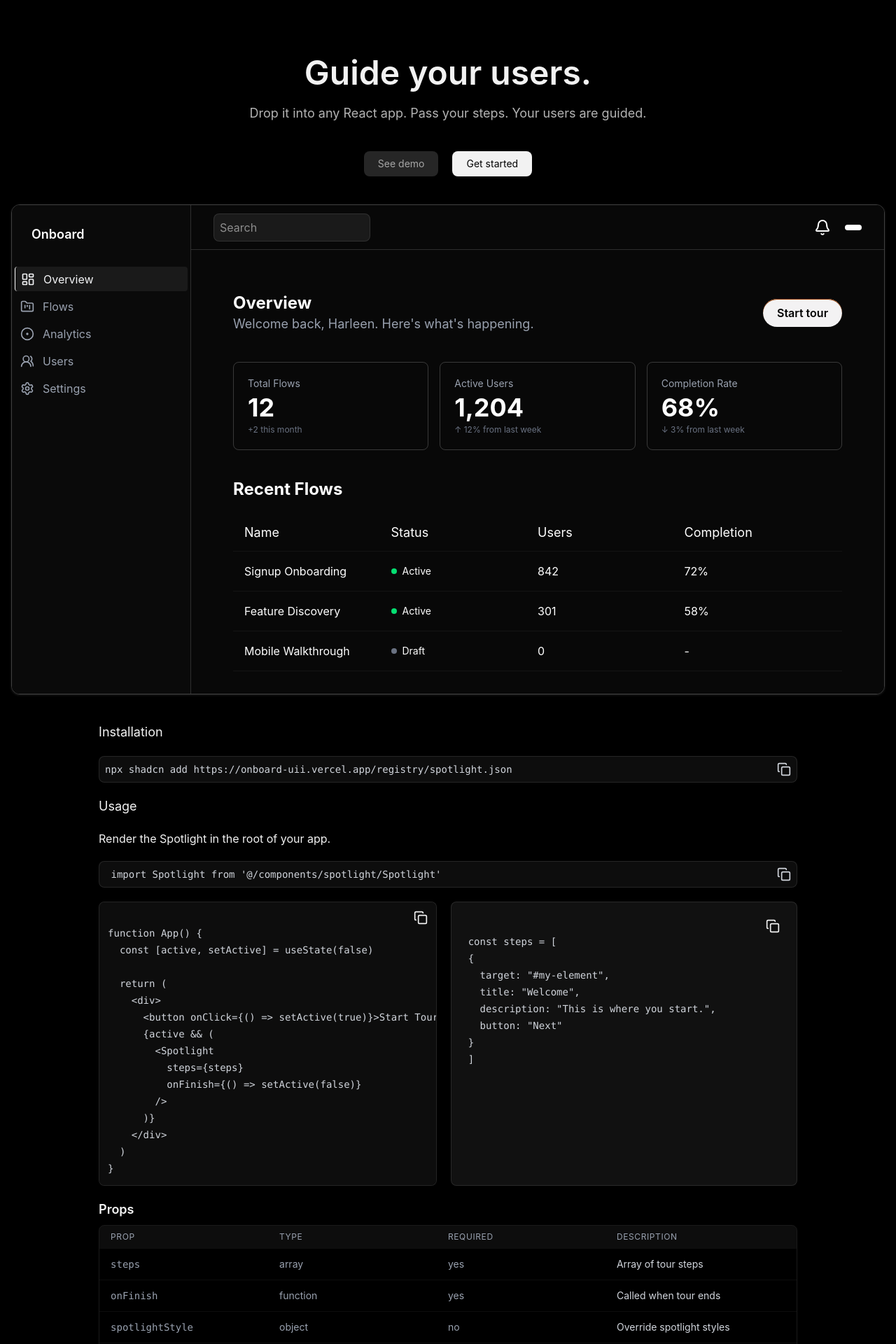
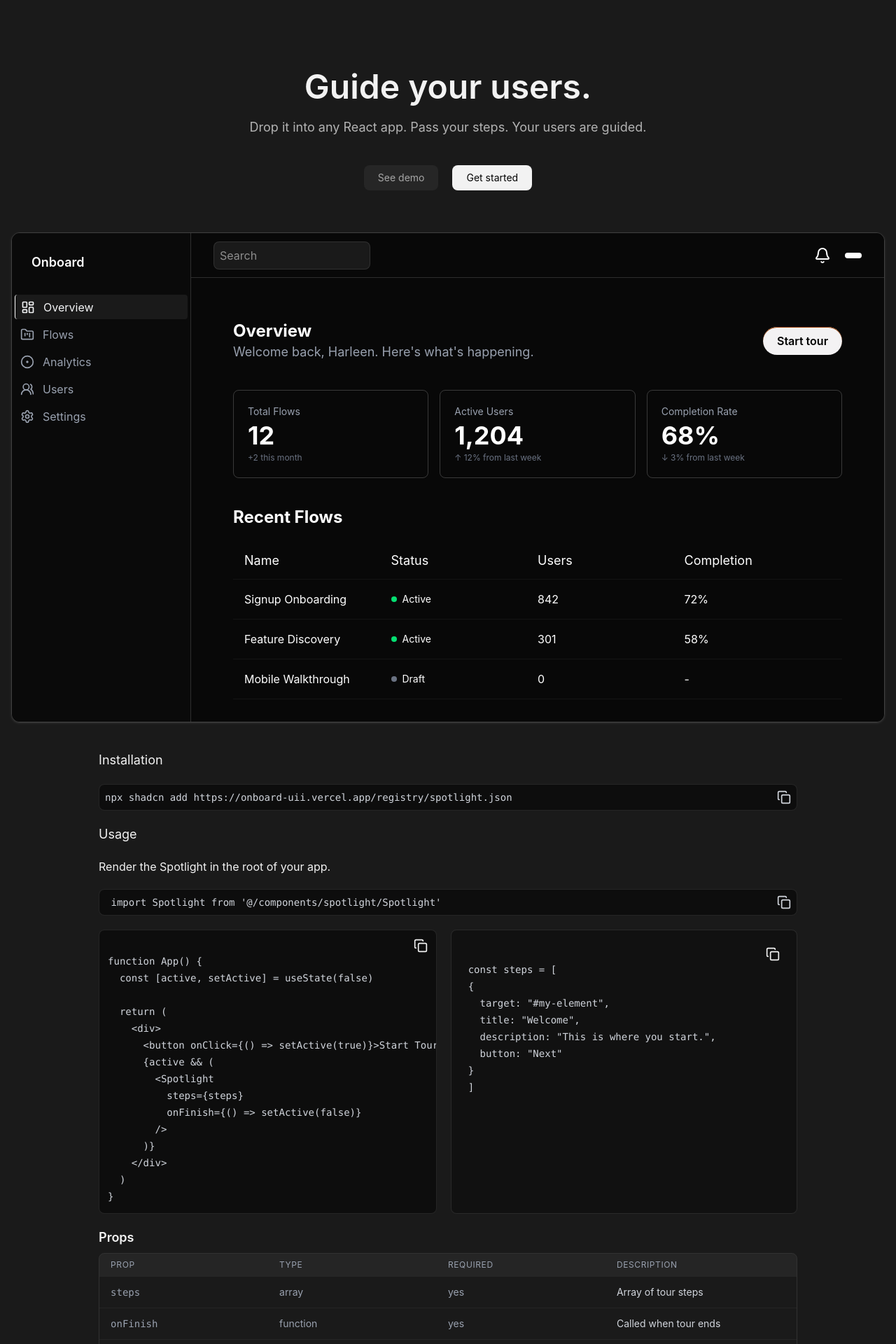
Before and after one commit to harlleenn/Onboard, a React (Vite) app: page / in a window 1280 px wide. Shown: the top 1920 px of the page at 70% size. Built offline with nearby package versions, Linux system fonts and the light colour scheme.

Commit message:
responsiveness

```diff
--- a/src/demo/LandingPage.tsx
+++ b/src/demo/LandingPage.tsx
@@ -4,6 +4,7 @@ import Content from "./components/Dashboard/main-content/Content";
 import Spotlight from "../lib/components/Spotlight";
 import steps from "../lib/components/Steps";
 import DocSection from "./components/Dashboard/DocSection";
+import {motion} from 'motion/react'
 // import "./App.css";
 interface Tour {
   onStartTour: () => void
@@ -12,19 +13,23 @@ interface Tour {
 }
 export default function LandingPage({onStartTour,tourActive,setTourActive} : Tour) {
   return (
-    <div className=" min-h-screen w-full overflow-x-hidden bg-[hsl(0,0%,0%)] flex flex-col items-center py-10 md:py-20 px-4 ">
+    <div className=" min-h-screen w-full overflow-x-hidden bg-[hsl(0,0%,10%)]  flex flex-col items-center py-20 md:py-20 px-4 ">
 
-      <div className="text-center w-full sm:w-full md:max-w-3xl  text-white">
-        <div className="header">
+      <div className="text-center w-full py-10 md:py-5 sm:w-full md:max-w-3xl  text-white">
+        <motion.div
+        initial={{opacity: 0}}
+        animate={{opacity:1 }}
+
+        className="header">
           <h1 className="text-2xl sm:text-3xl md:text-5xl mb-5 font-semibold text-[hsl(0,0%,95%)]">
             Guide your users.
           </h1>
           <p className="text-sm sm:text-md md:text-lg text-[hsl(0,0%,70%)]">
             Drop it into any React app. Pass your steps. Your users are guided.
           </p>
-        </div>
+        </motion.div>
 
-        <div className="flex flex-col sm:flex-row max-w-xs sm:max-w-md mx-auto sm:gap-5 justify-center mt-5 buttons">
+        <div className="flex flex-col sm:flex-row max-w-xs sm:max-w-xs mx-auto sm:gap-5 justify-center mt-5 ">
           <button
             onClick={onStartTour}
             className="bg-[hsl(0,0%,15%)] hover:bg-[hsl(0,0%,10%)] text-sm md:text-md mt-3 sm:mt-5 text-[hsl(0,0%,65%)]
--- a/src/demo/components/Dashboard/DocSection.jsx
+++ b/src/demo/components/Dashboard/DocSection.jsx
@@ -4,11 +4,12 @@ import PropSection from "./PropSection";
 
 export default function DocSection() {
   return (
-    <div className="flex flex-col mt-10 text-[hsl(0,0%,95%)] gap-5 flex-1 ">
+    <div className="flex flex-col mt-10 text-[hsl(0,0%,95%)] gap-5 flex-1 max-w-full text-pretty text-wrap">
       <h1 className="text-base md:text-lg">Installation</h1>
-      <pre className="bg-[hsl(0,0%,5%)] border border-white/10 rounded-lg p-2 overflow-x-auto">
-        <code className="text-xs md:text-sm text-gray-300 font-mono whitespace-pre flex items-center justify-between gap-3">
-          <span className="break-all">
+      <pre className="bg-[hsl(0,0%,5%)] border border-white/10 rounded-lg p-1 md:p-2 ">
+        <code className="text-xs md:text-sm text-gray-300 font-mono whitespace-pre flex items-center
+        justify-between gap-3 ">
+          <span className="break-all whitespace-pre-wrap">
             {`npx shadcn add https://onboard-uii.vercel.app/registry/spotlight.json`}
           </span>
           <div className="cursor-pointer shrink-0">
@@ -36,11 +37,11 @@ export default function DocSection() {
 
           <div className="flex flex-col lg:flex-row gap-5">
 
-            <pre className="bg-[hsl(0,0%,5%)] border border-white/10 rounded-lg p-3 overflow-x-auto w-full">
+            <pre className="bg-[hsl(0,0%,5%)] border border-white/10 rounded-lg p-3 overflow-x-auto md:overflow-x-hidden w-full">
               <div className="flex justify-end">
                 <Copy className="w-4 h-4 md:w-5 md:h-5" />
               </div>
-              <code className="text-xs md:text-sm text-gray-300 font-mono whitespace-pre">
+              <code className="text-xs md:text-sm text-gray-300 font-mono ">
 {`function App() {
   const [active, setActive] = useState(false)
 
```
